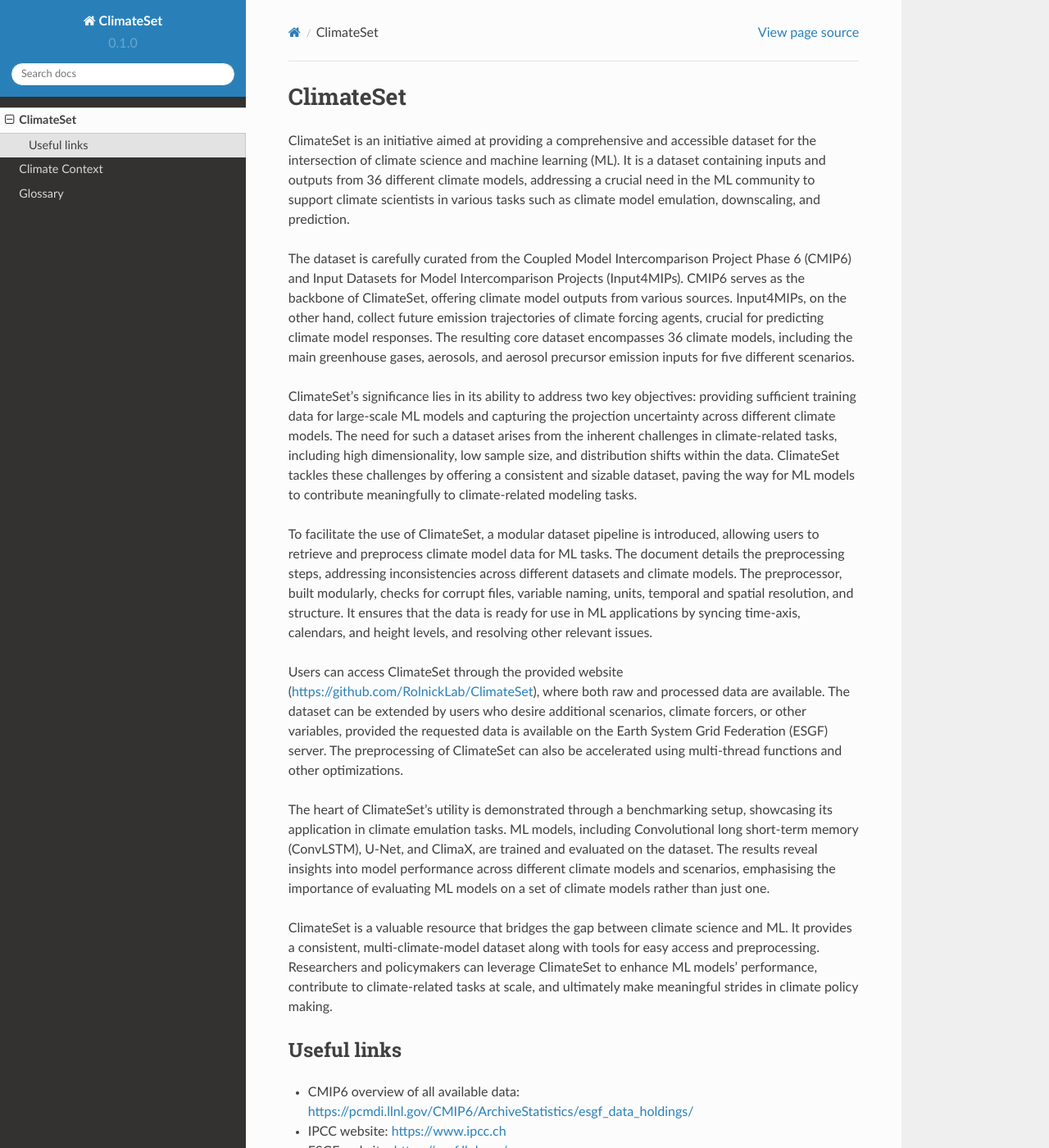
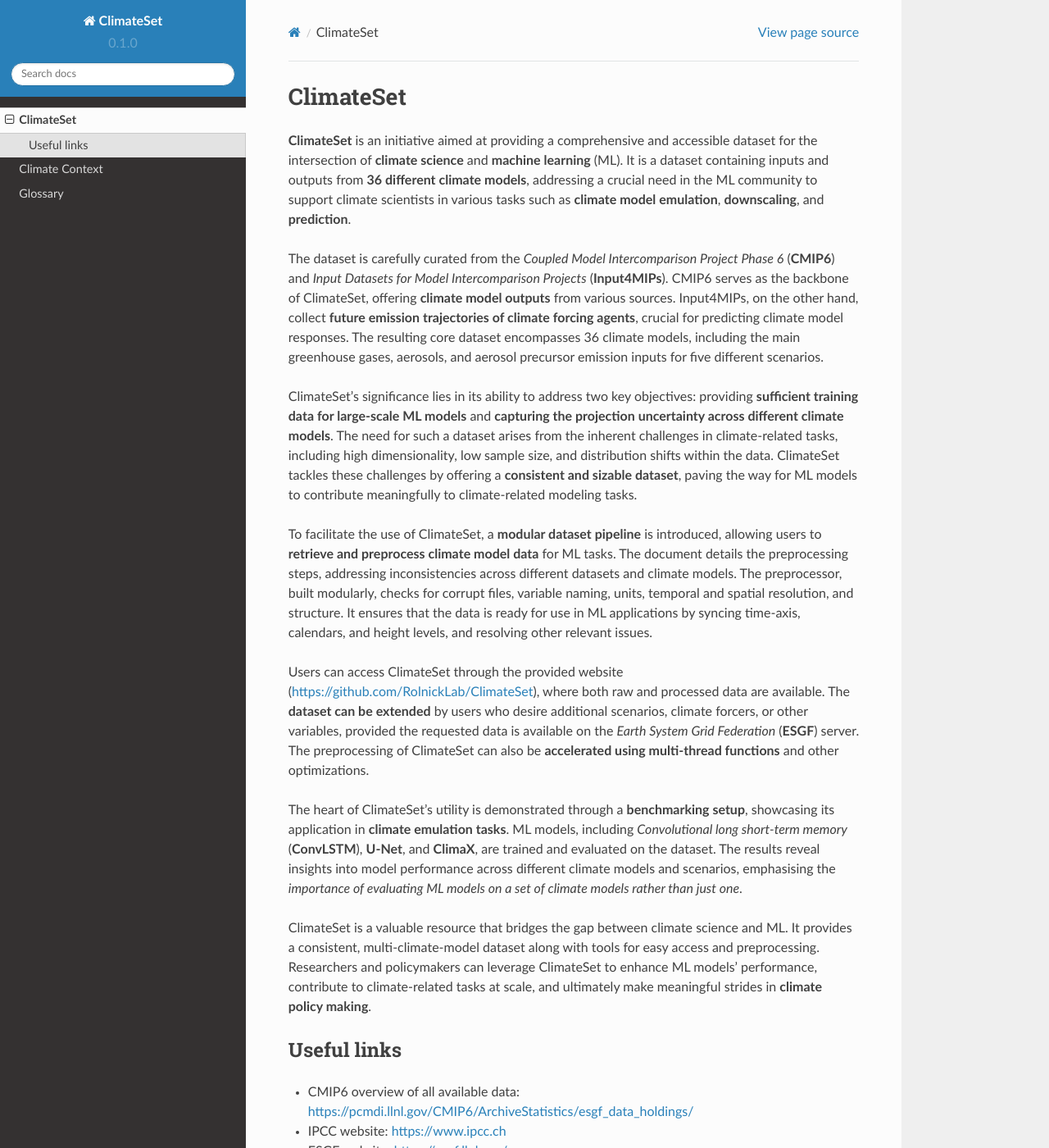
Before and after one commit to IlijaTrajkovic/ClimateSet, a Sphinx documentation site: the page built from docs/source/climateset.rst, in a window 1280 px wide and 1400 px high. Shown: the whole window at 82% size. Built offline with Sphinx 7.4.7 and the Read the Docs theme 2.0.0, drawn with Linux system fonts in a browser that asks for light colours.

Commit message:
aesthetic fix

```diff
--- a/docs/source/climateset.rst
+++ b/docs/source/climateset.rst
@@ -1,19 +1,37 @@
 ClimateSet
 ===========
 
-ClimateSet is an initiative aimed at providing a comprehensive and accessible dataset for the intersection of climate science and machine learning (ML). It is a dataset containing inputs and outputs from 36 different climate models, addressing a crucial need in the ML community to support climate scientists in various tasks such as climate model emulation, downscaling, and prediction.
+**ClimateSet** is an initiative aimed at providing a comprehensive and accessible dataset for the intersection of
+**climate science** and **machine learning** (ML). It is a dataset containing inputs and outputs from **36 different climate models**,
+addressing a crucial need in the ML community to support climate scientists in various tasks such as **climate model emulation**, **downscaling**, and **prediction**.
 
-The dataset is carefully curated from the Coupled Model Intercomparison Project Phase 6 (CMIP6) and Input Datasets for Model Intercomparison Projects (Input4MIPs). CMIP6 serves as the backbone of ClimateSet, offering climate model outputs from various sources. Input4MIPs, on the other hand, collect future emission trajectories of climate forcing agents, crucial for predicting climate model responses. The resulting core dataset encompasses 36 climate models, including the main greenhouse gases, aerosols, and aerosol precursor emission inputs for five different scenarios.
+The dataset is carefully curated from the *Coupled Model Intercomparison Project Phase 6* (**CMIP6**) and *Input Datasets for Model Intercomparison Projects* (**Input4MIPs**).
+CMIP6 serves as the backbone of ClimateSet, offering **climate model outputs** from various sources. Input4MIPs, on the other hand, collect **future emission trajectories
+of climate forcing agents**, crucial for predicting climate model responses. The resulting core dataset encompasses 36 climate models, including the main greenhouse gases,
+aerosols, and aerosol precursor emission inputs for five different scenarios.
 
-ClimateSet's significance lies in its ability to address two key objectives: providing sufficient training data for large-scale ML models and capturing the projection uncertainty across different climate models. The need for such a dataset arises from the inherent challenges in climate-related tasks, including high dimensionality, low sample size, and distribution shifts within the data. ClimateSet tackles these challenges by offering a consistent and sizable dataset, paving the way for ML models to contribute meaningfully to climate-related modeling tasks.
+ClimateSet's significance lies in its ability to address two key objectives: providing **sufficient training data for large-scale ML models** and **capturing the projection
+uncertainty across different climate models**. The need for such a dataset arises from the inherent challenges in climate-related tasks, including high dimensionality,
+low sample size, and distribution shifts within the data. ClimateSet tackles these challenges by offering a **consistent and sizable dataset**, paving the way for ML models
+to contribute meaningfully to climate-related modeling tasks.
 
-To facilitate the use of ClimateSet, a modular dataset pipeline is introduced, allowing users to retrieve and preprocess climate model data for ML tasks. The document details the preprocessing steps, addressing inconsistencies across different datasets and climate models. The preprocessor, built modularly, checks for corrupt files, variable naming, units, temporal and spatial resolution, and structure. It ensures that the data is ready for use in ML applications by syncing time-axis, calendars, and height levels, and resolving other relevant issues.
+To facilitate the use of ClimateSet, a **modular dataset pipeline** is introduced, allowing users to **retrieve and preprocess climate model data** for ML tasks.
+The document details the preprocessing steps, addressing inconsistencies across different datasets and climate models.
+The preprocessor, built modularly, checks for corrupt files, variable naming, units, temporal and spatial resolution, and structure.
+It ensures that the data is ready for use in ML applications by syncing time-axis, calendars, and height levels, and resolving other relevant issues.
 
-Users can access ClimateSet through the provided website (https://github.com/RolnickLab/ClimateSet), where both raw and processed data are available. The dataset can be extended by users who desire additional scenarios, climate forcers, or other variables, provided the requested data is available on the Earth System Grid Federation (ESGF) server. The preprocessing of ClimateSet can also be accelerated using multi-thread functions and other optimizations.
+Users can access ClimateSet through the provided website (https://github.com/RolnickLab/ClimateSet), where both raw and processed data are available.
+The **dataset can be extended** by users who desire additional scenarios, climate forcers, or other variables, provided the requested data is available on
+the *Earth System Grid Federation* (**ESGF**) server. The preprocessing of ClimateSet can also be **accelerated using multi-thread functions** and other optimizations.
 
-The heart of ClimateSet's utility is demonstrated through a benchmarking setup, showcasing its application in climate emulation tasks. ML models, including Convolutional long short-term memory (ConvLSTM), U-Net, and ClimaX, are trained and evaluated on the dataset. The results reveal insights into model performance across different climate models and scenarios, emphasising the importance of evaluating ML models on a set of climate models rather than just one.
+The heart of ClimateSet's utility is demonstrated through a **benchmarking setup**, showcasing its application in **climate emulation tasks**. ML models,
+including *Convolutional long short-term memory* (**ConvLSTM**), **U-Net**, and **ClimaX**, are trained and evaluated on the dataset.
+The results reveal insights into model performance across different climate models and scenarios, emphasising the *importance of evaluating
+ML models on a set of climate models rather than just one*.
 
-ClimateSet is a valuable resource that bridges the gap between climate science and ML. It provides a consistent, multi-climate-model dataset along with tools for easy access and preprocessing. Researchers and policymakers can leverage ClimateSet to enhance ML models' performance, contribute to climate-related tasks at scale, and ultimately make meaningful strides in climate policy making.
+ClimateSet is a valuable resource that bridges the gap between climate science and ML. It provides a consistent, multi-climate-model dataset along
+with tools for easy access and preprocessing. Researchers and policymakers can leverage ClimateSet to enhance ML models' performance, contribute to
+climate-related tasks at scale, and ultimately make meaningful strides in **climate policy making**.
 
 Useful links
 ------------
--- a/docs/source/index.rst
+++ b/docs/source/index.rst
@@ -5,9 +5,9 @@
 
 Our GitHub: https://github.com/RolnickLab/ClimateSet
 
-Check out the :doc:`climateset` section for further information about the project.
+Read the :doc:`climateset` section for further information about the project.
 
-Also check out the :doc:`climatecontext` section if you want to learn more about more climate models, climate emulation and other concepts important for understanding ClimateSet.
+Also check out the :doc:`climatecontext` section if you want to learn more about climate models, climate emulation and other concepts important for understanding ClimateSet.
 
 ClimateSet has its documentation hosted on Read the Docs.
 
```
